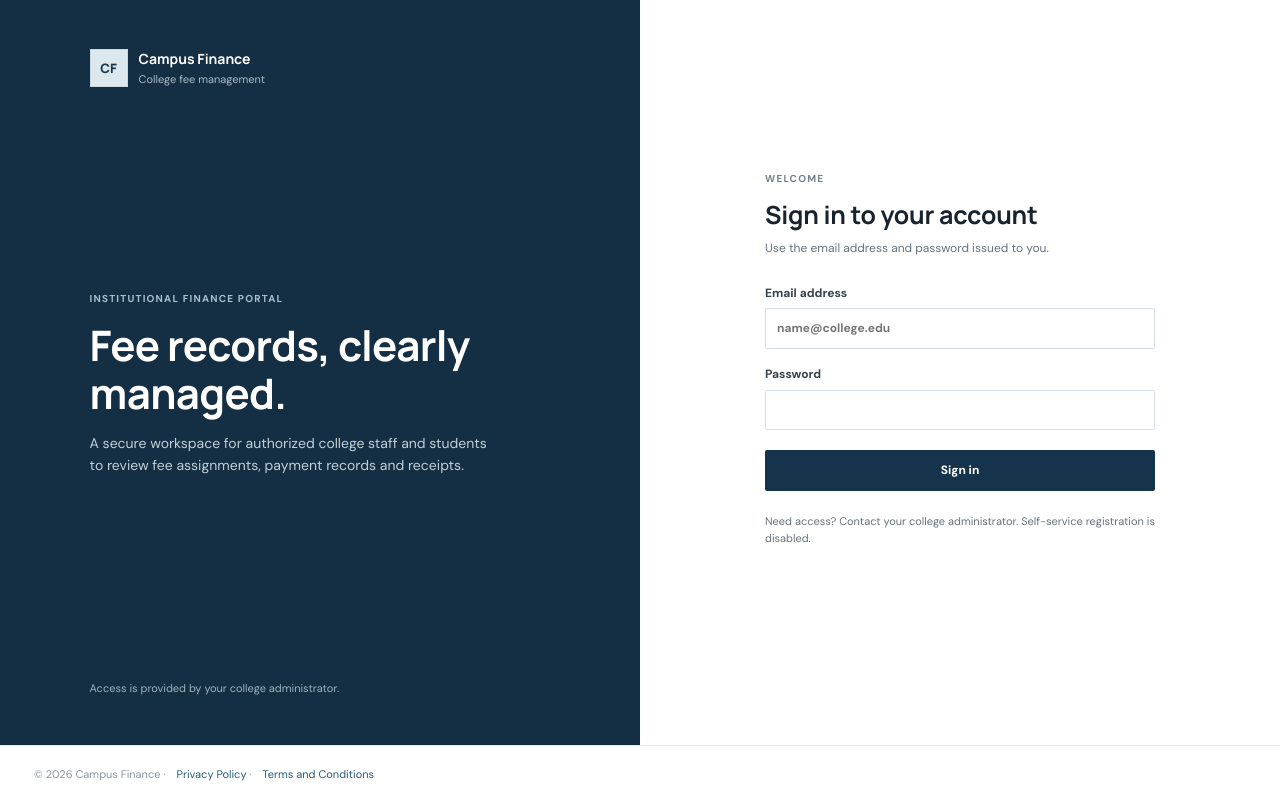
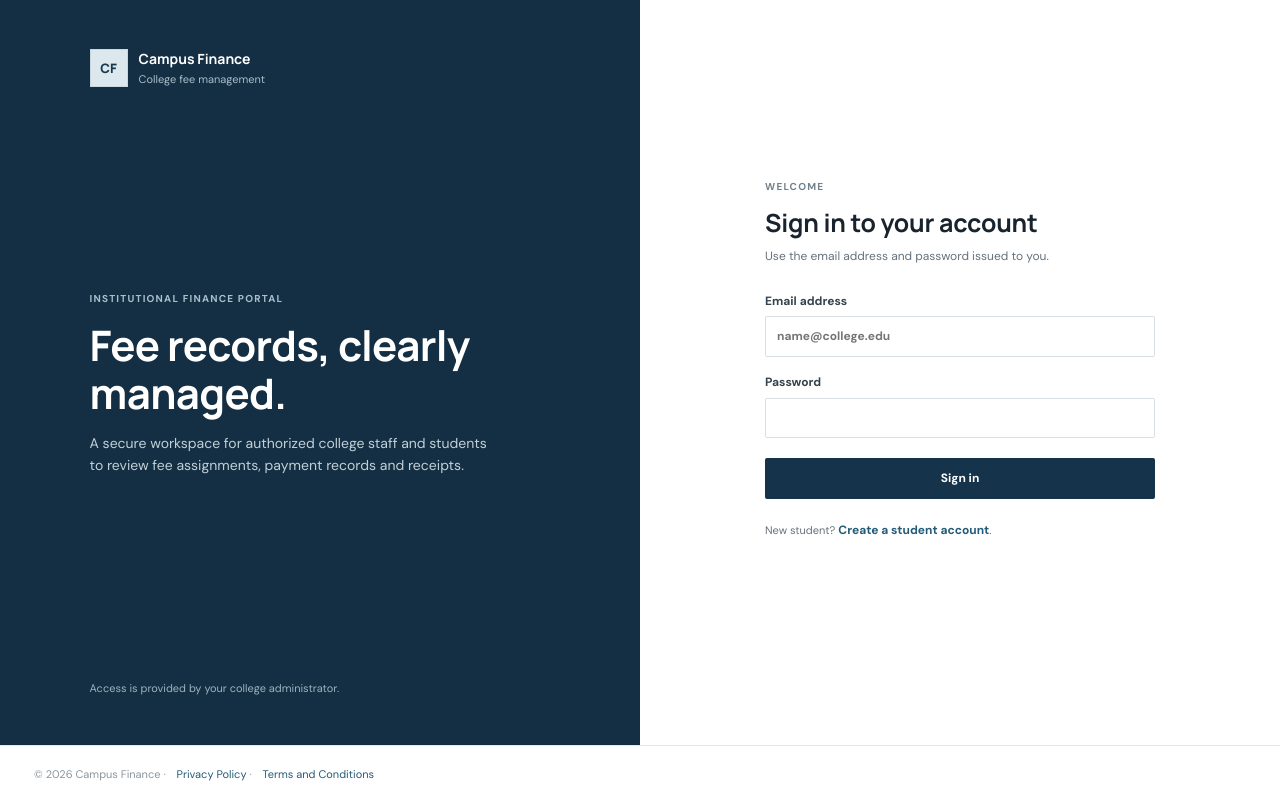
Before and after one commit to vasu925/College-Fee-Management-System, a Flask app: page /login in a window 1280 px wide. Run offline with Flask 3, Linux system fonts and the light colour scheme; some libraries are stand-ins or nearby versions.

Commit message:
Add student registration link to sign in page

```diff
--- a/templates/login.html
+++ b/templates/login.html
@@ -22,7 +22,7 @@
         <label>Password<input type="password" name="password" autocomplete="current-password" required></label>
         <button class="button primary full" type="submit">Sign in</button>
       </form>
-      <p class="login-help">Need access? Contact your college administrator. Self-service registration is disabled.</p>
+      <p class="login-help">New student? <a class="text-link" href="{{ url_for('register') }}">Create a student account</a>.</p>
     </div>
   </div>
 </section>
```
